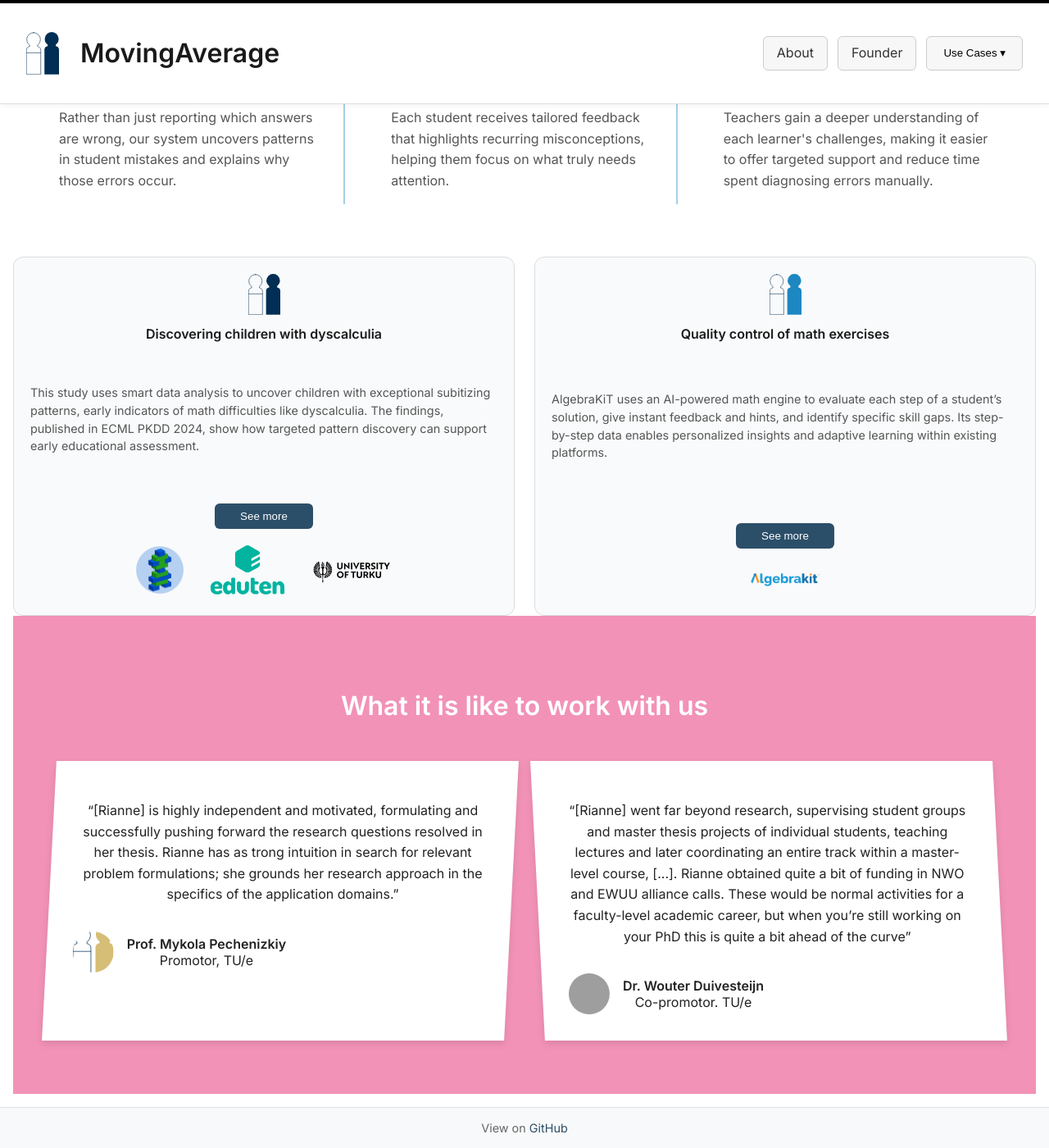
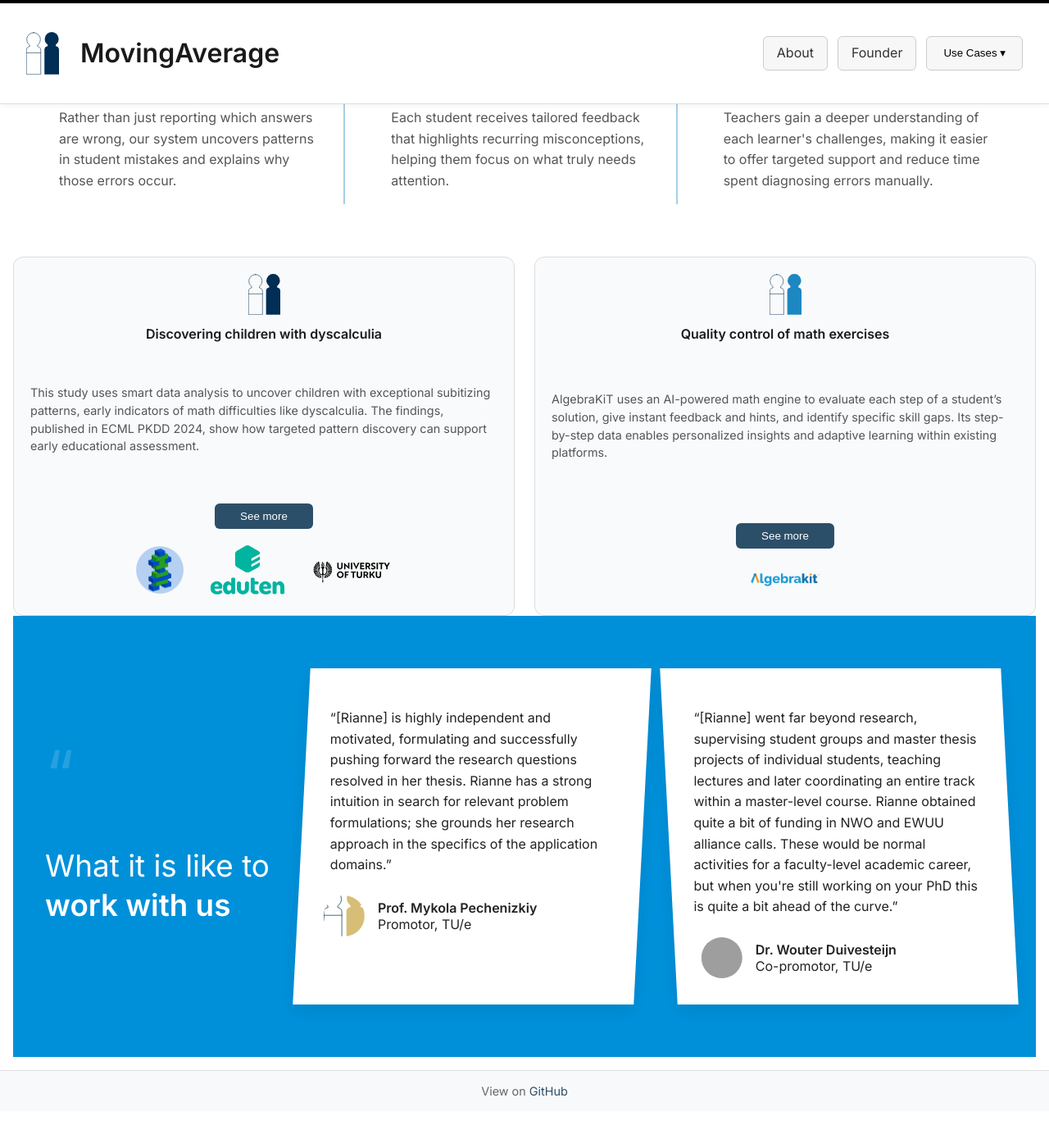
Before and after one commit to moving-average/moving-average.github.io, a Jekyll site: the page built from index.markdown, in a window 1280 px wide and 1400 px high, scrolled down 673 px. Shown: the whole window at 82% size. Built offline with Jekyll 4.4.1, drawn with Linux system fonts in a browser that asks for light colours; after the commit the page ends 2028 px from its top, so only the background shows below that; grey boxes are pictures that could not be loaded.

Commit message:
update website

```diff
--- a/_layouts/home.html
+++ b/_layouts/home.html
@@ -26,13 +20,13 @@
       </div>
       <h1><a href="/" class="site-title">{{ site.title }}</a></h1>
     </div>
-
-    <div class="mobile-menu-toggle" onclick="toggleMenu()">☰</div>
-    <nav id="main-menu" class="nav-menu">
+    <nav>
       <a href="/about">About</a>
       <a href="/founder">Founder</a>
       <div class="dropdown">
-        <button class="dropbtn">Use Cases ▾</button>
+        <button class="dropbtn">
+          Use Cases ▾
+        </button>
         <div class="dropdown-content">
           <a href="/usecase1">Dyscalculia</a>
           <a href="/usecase2">Quality Control</a>
@@ -104,31 +98,36 @@
   </div>
 
   <section class="testimonials-section">
-    <h2 class="testimonials-title">What it is like to work with us</h2>
-    <div class="testimonials-wrapper">
-      <div class="testimonial skew-left">
-        <p>“[Rianne] is highly independent and motivated, formulating and successfully pushing forward the research questions resolved in her thesis. Rianne has as trong intuition in search for relevant problem formulations; she grounds her research approach in the specifics of the application domains.”</p>
+    <div class="testimonials-inner">
+      <div class="testimonials-left">
+        <h2><span class="quote-mark">“</span><br>What it is like to<br><strong>work with us</strong></h2>
+      </div>
+      <div class="testimonials-right">
+        <div class="testimonial-card skew-left">
+          <p>“[Rianne] is highly independent and motivated, formulating and successfully pushing forward the research questions resolved in her thesis. Rianne has a strong intuition in search for relevant problem formulations; she grounds her research approach in the specifics of the application domains.”</p>
           <div class="testimonial-person">
-          <img src="/assets/img/witgeel.svg" alt="Person 1">
+            <img src="/assets/img/witgeel.svg" alt="Prof. Mykola Pechenizkiy" />
             <div>
-            <strong>Prof. Mykola Pechenizkiy</strong><br>
+              <strong>Prof. Mykola Pechenizkiy</strong><br />
               Promotor, TU/e
             </div>
           </div>
         </div>
 
-      <div class="testimonial skew-right">
-        <p>“[Rianne] went far beyond research, supervising student groups and master thesis projects of individual students, teaching lectures and later coordinating an entire track within a master-level course, [...]. Rianne obtained quite a bit of funding in NWO and EWUU alliance calls. These would be normal activities for a faculty-level academic career, but when you’re still working on your PhD this is quite a bit ahead of the curve”</p>
+        <div class="testimonial-card skew-right">
+          <p>“[Rianne] went far beyond research, supervising student groups and master thesis projects of individual students, teaching lectures and later coordinating an entire track within a master-level course. Rianne obtained quite a bit of funding in NWO and EWUU alliance calls. These would be normal activities for a faculty-level academic career, but when you're still working on your PhD this is quite a bit ahead of the curve.”</p>
           <div class="testimonial-person">
-          <img src="/assets/img/person2.jpg" alt="Person 2">
+            <img src="/assets/img/person2.jpg" alt="Dr. Wouter Duivesteijn" />
             <div>
-            <strong>Dr. Wouter Duivesteijn</strong><br>
-            Co-promotor. TU/e
+              <strong>Dr. Wouter Duivesteijn</strong><br />
+              Co-promotor, TU/e
+            </div>
           </div>
         </div>
       </div>
     </div>
   </section>
+
   </main>
 
   <footer>
--- a/assets/style.css
+++ b/assets/style.css
@@ -49,64 +49,6 @@ nav a:hover {
   background-color: #e2e6ea;
   border-color: #999;
 }
-
-.mobile-menu-toggle {
-  display: none;
-  font-size: 1.8rem;
-  cursor: pointer;
-  user-select: none;
-}
-
-.nav-menu {
-  display: flex;
-  gap: 0.75rem;
-  flex-wrap: wrap;
-}
-
-/* Verborgen menu op mobiel */
-@media (max-width: 768px) {
-  .mobile-menu-toggle {
-    display: block;
-    margin-left: auto;
-  }
-
-  .nav-menu {
-    display: none;
-    flex-direction: column;
-    gap: 0;
-    width: 100%;
-    background-color: white;
-    margin-top: 1rem;
-    padding: 1rem 0;
-    border-top: 1px solid #ccc;
-  }
-
-  .nav-menu.show {
-    display: flex;
-  }
-
-  .nav-menu a,
-  .dropbtn {
-    padding: 0.75rem 1rem;
-    text-align: left;
-    width: 100%;
-    box-sizing: border-box;
-    border: none;
-    background: none;
-  }
-
-  .dropdown-content {
-    position: static;
-    border: none;
-    box-shadow: none;
-    display: none;
-  }
-
-  .dropdown:hover .dropdown-content {
-    display: block;
-  }
-}
-
 
 main {
   flex: 1;
@@ -425,6 +367,129 @@ main.page {
   background-color: #002e54;
 }
 
+.testimonials-section {
+  background-color: #0090da;
+  padding: 4rem 0;
+  color: white;
+  overflow: hidden;
+}
+
+.testimonials-inner {
+  display: flex;
+  max-width: 1400px;
+  margin: 0 auto;
+  padding: 0 2rem;
+  gap: 2rem;
+  flex-wrap: wrap;
+}
+
+.testimonials-left {
+  flex: 1;
+  min-width: 280px;
+  display: flex;
+  align-items: center;
+  justify-content: center;
+}
+
+.testimonials-left h2 {
+  font-size: 2.3rem;
+  line-height: 1.3;
+  font-weight: 400;
+  text-align: left;
+}
+
+.testimonials-left strong {
+  font-weight: 700;
+}
+
+.quote-mark {
+  font-size: 5rem;
+  line-height: 0.8;
+  opacity: 0.15;
+  display: block;
+  margin-bottom: 0.5rem;
+}
+
+.testimonials-right {
+  flex: 3;
+  display: flex;
+  gap: 2rem;
+  flex-wrap: wrap;
+  justify-content: center;
+  align-items: stretch;
+}
+
+.testimonial-card {
+  background: white;
+  color: #222;
+  padding: 2rem;
+  max-width: 500px;
+  flex: 1 1 40%;
+  box-shadow: 0 8px 20px rgba(0, 0, 0, 0.08);
+  position: relative;
+}
+
+.skew-left {
+  transform: skewX(-3deg);
+}
+
+.skew-left p,
+.skew-left .testimonial-person {
+  transform: skewX(3deg);
+}
+
+.skew-right {
+  transform: skewX(3deg);
+}
+
+.skew-right p,
+.skew-right .testimonial-person {
+  transform: skewX(-3deg);
+}
+
+.testimonial-card p {
+  font-size: 1rem;
+  line-height: 1.6;
+  margin-bottom: 1.5rem;
+}
+
+.testimonial-person {
+  display: flex;
+  align-items: center;
+  gap: 1rem;
+}
+
+.testimonial-person img {
+  width: 50px;
+  height: 50px;
+  border-radius: 50%;
+  object-fit: cover;
+}
+
+/* Mobile */
+@media (max-width: 900px) {
+  .testimonials-inner {
+    flex-direction: column;
+    align-items: center;
+  }
+
+  .testimonials-left h2 {
+    text-align: center;
+  }
+
+  .testimonials-right {
+    flex-direction: column;
+  }
+
+  .testimonial-card,
+  .skew-left,
+  .skew-right,
+  .testimonial-card p,
+  .testimonial-person {
+    transform: none !important;
+  }
+}
+
 /* Responsive */
 @media (max-width: 768px) {
   .hero-section {
@@ -518,89 +583,6 @@ main.page {
   }
 }
 
-.testimonials-section {
-  background-color: #f292b7;
-  padding: 4rem 2rem;
-  color: white;
-  text-align: center;
-}
-
-.testimonials-title {
-  font-size: 2rem;
-  margin-bottom: 3rem;
-  font-weight: 600;
-}
-
-.testimonials-wrapper {
-  display: flex;
-  justify-content: center;
-  gap: 2rem;
-  flex-wrap: wrap;
-}
-
-.testimonial {
-  background-color: white;
-  color: #222;
-  padding: 2rem;
-  width: 100%;
-  max-width: 500px;
-  box-shadow: 0 4px 10px rgba(0,0,0,0.1);
-  transform: skewX(-3deg);
-  position: relative;
-}
-
-.testimonial p {
-  font-size: 1rem;
-  line-height: 1.6;
-  margin-bottom: 2rem;
-  transform: skewX(3deg); /* correctie voor tekst */
-}
-
-.testimonial-person {
-  display: flex;
-  align-items: center;
-  gap: 1rem;
-  transform: skewX(3deg); /* correctie voor naam/foto */
-}
-
-.testimonial-person img {
-  width: 50px;
-  height: 50px;
-  border-radius: 50%;
-  object-fit: cover;
-}
-
-.skew-left {
-  transform: skewX(-3deg);
-}
-
-.skew-right {
-  transform: skewX(3deg);
-}
-
-.skew-right p,
-.skew-right .testimonial-person {
-  transform: skewX(-3deg);
-}
-
-/* Responsive */
-@media (max-width: 768px) {
-  .testimonials-wrapper {
-    flex-direction: column;
-    align-items: center;
-  }
-
-  .testimonial {
-    transform: none;
-  }
-
-  .testimonial p,
-  .testimonial .testimonial-person {
-    transform: none;
-  }
-}
-
-
 /* Mobiele weergave - schermen kleiner dan 768px */
 @media (max-width: 768px) {
   html, body {
```
Also changed, not shown: other parts of _layouts/home.html (+0 -6 lines). Lines whose indentation alone changed are shown as unchanged.
